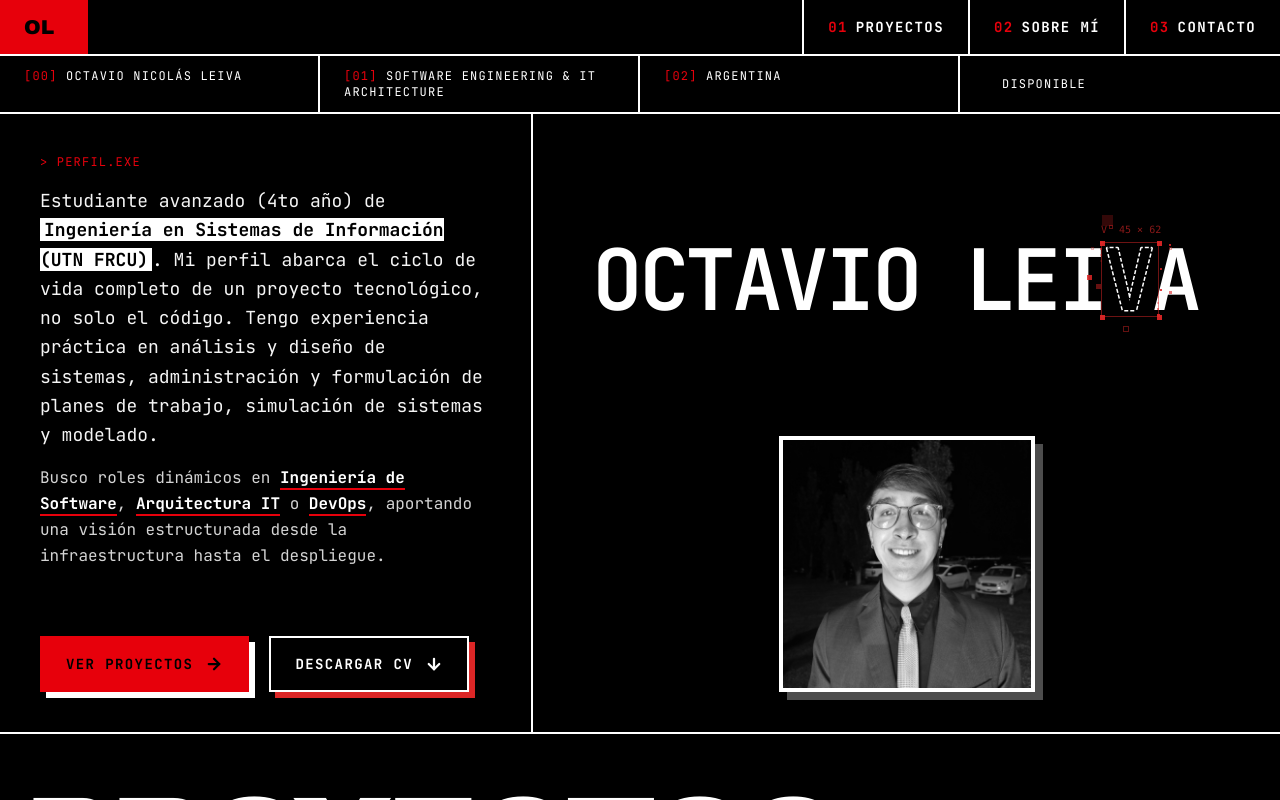
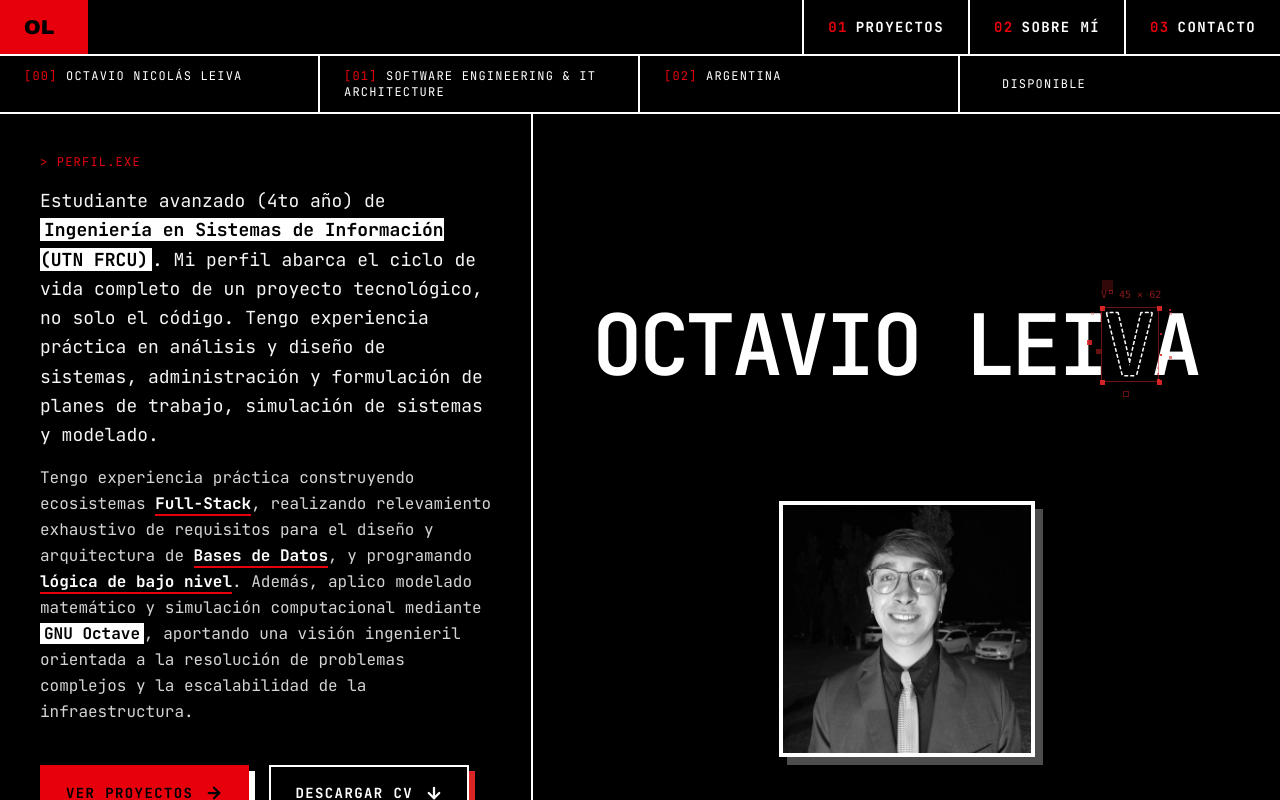
Before and after one commit to octavioleiva/PortfolioOctavioLeiva, a Next.js app: page / in a window 1280 px wide. Shown: the top 800 px of the page. Built offline with nearby package versions, Linux system fonts and the light colour scheme.

Commit message:
feat: actualizar descripcion de perfil en Hero con experiencia tecnica real

```diff
--- a/src/app/page.tsx
+++ b/src/app/page.tsx
@@ -115,7 +115,7 @@ function Hero() {
               Estudiante avanzado (4to año) de <strong className="bg-white px-1 text-black">Ingeniería en Sistemas de Información (UTN FRCU)</strong>. Mi perfil abarca el ciclo de vida completo de un proyecto tecnológico, no solo el código. Tengo experiencia práctica en análisis y diseño de sistemas, administración y formulación de planes de trabajo, simulación de sistemas y modelado.
             </p>
             <p className="mt-4 text-sm leading-relaxed text-neutral-300 md:text-base">
-              Busco roles dinámicos en <span className="border-b-2 border-red-600 font-bold text-white">Ingeniería de Software</span>, <span className="border-b-2 border-red-600 font-bold text-white">Arquitectura IT</span> o <span className="border-b-2 border-red-600 font-bold text-white">DevOps</span>, aportando una visión estructurada desde la infraestructura hasta el despliegue.
+              Tengo experiencia práctica construyendo ecosistemas <span className="border-b-2 border-red-600 font-bold text-white">Full-Stack</span>, realizando relevamiento exhaustivo de requisitos para el diseño y arquitectura de <span className="border-b-2 border-red-600 font-bold text-white">Bases de Datos</span>, y programando <span className="border-b-2 border-red-600 font-bold text-white">lógica de bajo nivel</span>. Además, aplico modelado matemático y simulación computacional mediante <strong className="bg-white px-1 text-black">GNU Octave</strong>, aportando una visión ingenieril orientada a la resolución de problemas complejos y la escalabilidad de la infraestructura.
             </p>
           </div>
 
```
